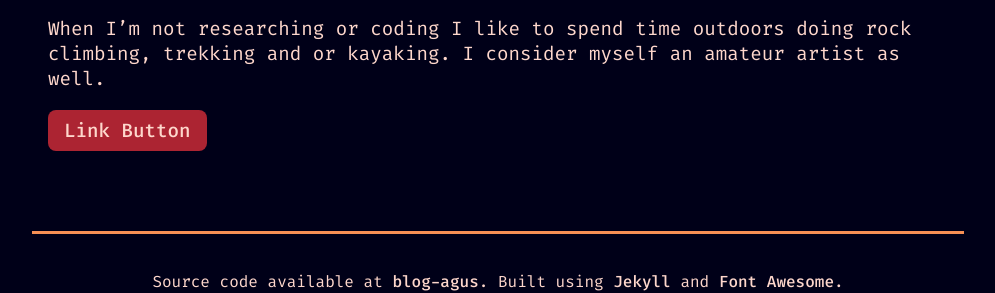
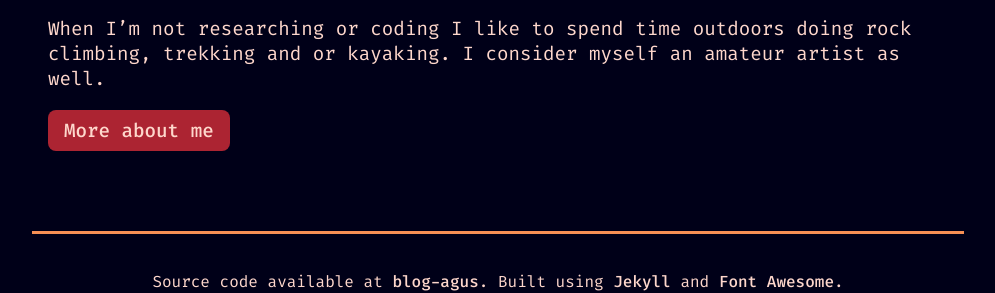
Before and after one commit to aguspesce/blog-website, a Jekyll site: the page built from index.markdown, in a window 1280 px wide. Shown: the part 1243-1536 px from the top of the page, without its empty margins (142-1137 px from the left). Built offline with Jekyll 4.4.1, drawn with Linux system fonts in a browser that asks for light colours; nearby versions of some CDN libraries.

Commit message:
Umprove home layout

```diff
--- a/_layouts/home.html
+++ b/_layouts/home.html
@@ -11,8 +11,11 @@
     width="33.33%"
     src="{{ page.profile.image | prepend: '/assets/images/' | prepend: site.baseurl | prepend: site.url }}"
   />
-  {% endif %} {% endif %} {{ content }}
-  <a href="#" class="button">Link Button</a>
+  {% endif %} {% endif %}
+
+<!--   <h2>A bit about me</h2> -->
+  {{ content }}
+  <a href="about/" class="button"> More about me </a>
 </main>
 
 {% include footer.html %}
```
